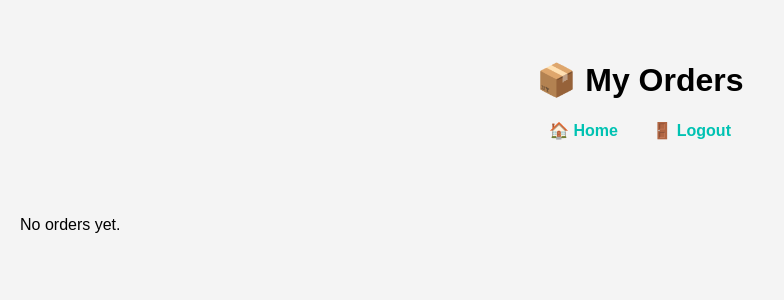
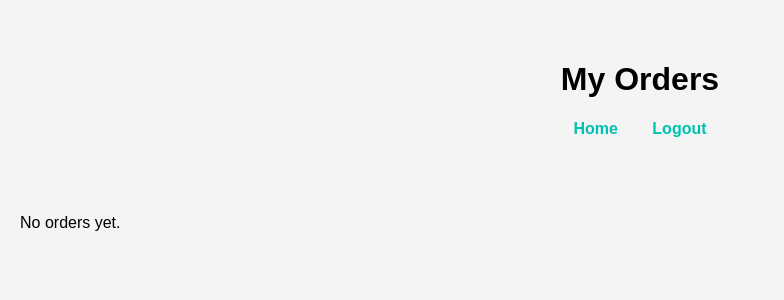
Before and after one commit to Ron0011/The-Tail, a FastAPI app: template templates/my_order.html in a window 1280 px wide. Shown: the top 300 px of the page, without its empty margins (0-784 px from the left). Run offline with FastAPI, Linux system fonts and the light colour scheme; the template is opened without the code that fills it, so the values that code supplies are empty.

Commit message:
Update my_order.html
updated..

```diff
--- a/templates/my_order.html
+++ b/templates/my_order.html
@@ -7,10 +7,10 @@
 </head>
 <body>
   <div class="dashboard">
-    <h1>📦 My Orders</h1>
+    <h1> My Orders</h1>
     <nav>
-      <a href="/" class="btn">🏠 Home</a>
-      <a href="/logout" class="btn logout">🚪 Logout</a>
+      <a href="/" class="btn"> Home</a>
+      <a href="/logout" class="btn logout"> Logout</a>
     </nav>
   </div>
 
```
